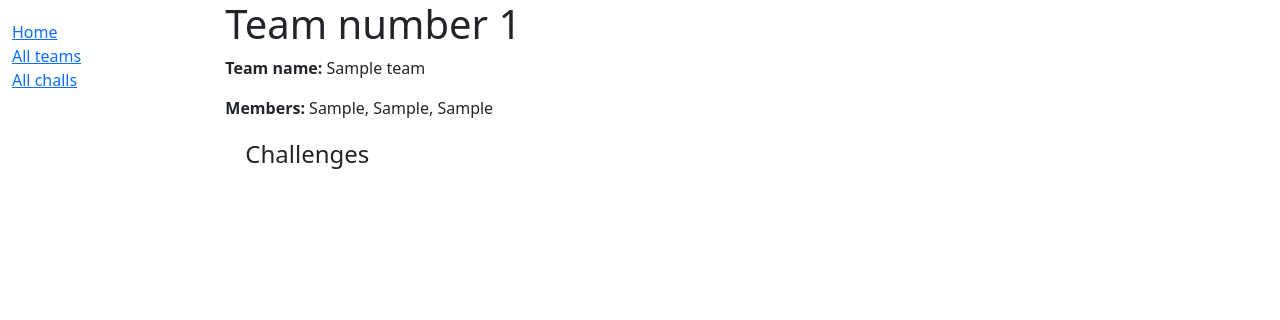
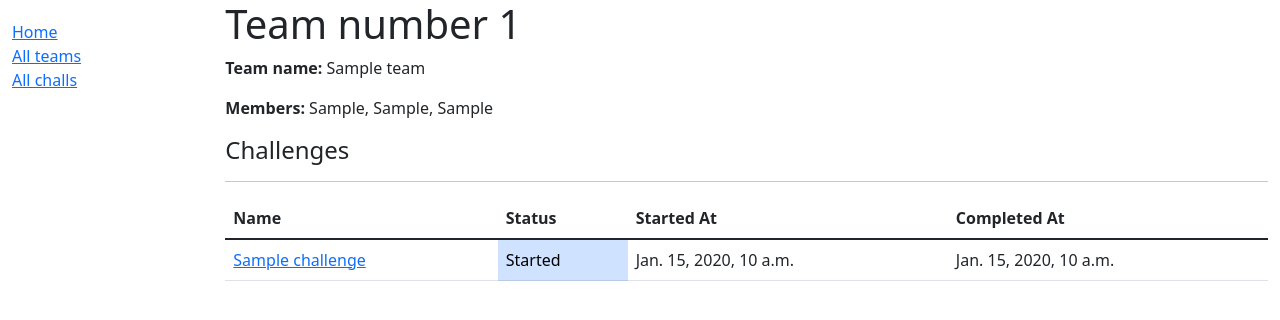
Before and after one commit to henyxia/gis-5-server, a Django app: page /server/teams/1 in a window 1280 px wide. Shown: the top 320 px of the page. Run offline with Django 4.2, Linux system fonts and the light colour scheme; tables that the repository leaves empty hold one stand-in row (values such as "Sample post").

Commit message:
feat: add challenge instances

```diff
--- a/gis5ai/server/models.py
+++ b/gis5ai/server/models.py
@@ -1,5 +1,7 @@
 from django.db import models
 from django.urls import reverse
+
+from datetime import datetime
 
 class Team(models.Model):
     name = models.CharField(max_length=100, help_text='Enter your team name')
@@ -22,6 +24,35 @@ class Team(models.Model):
 
         return members
 
+    def get_challenges(self):
+        # get all challenges
+        challenges = Challenge.objects.all()
+
+        # get challenge instances
+        started = True
+        chall_instances = None
+        try:
+            chall_instances = ChallengeInstance.objects.filter(team=self.pk)
+        except ChallengeInstance.DoesNotExist:
+            started = False
+
+        # prepare quick access map
+        chall_insts = {}
+        if started:
+            for chall_instance in chall_instances:
+                chall_insts[chall_instance.challenge.pk] = chall_instance
+
+        # create final map
+        challs = {}
+        for challenge in challenges:
+            if not started or not challenge.pk in chall_insts:
+                challs[challenge] = None
+                continue
+
+            challs[challenge] = chall_insts[challenge.pk]
+
+        return challs
+
 class Challenge(models.Model):
     name = models.CharField(max_length=100, help_text='Challenge name')
     priority = models.PositiveIntegerField(help_text='Challenge priority')
@@ -35,3 +66,21 @@ class Challenge(models.Model):
 
     def get_absolute_url(self):
         return reverse('chall-detail', args=[str(self.id)])
+
+class ChallengeInstance(models.Model):
+    challenge = models.ForeignKey('Challenge', on_delete=models.RESTRICT)
+    team = models.ForeignKey('Team', on_delete=models.RESTRICT)
+    started_at = models.DateTimeField(blank=True, default=datetime.now)
+    done_at = models.DateTimeField(null=True, blank=True)
+
+    CHALLENGE_STATUS = (
+        ('s', 'Started'),
+        ('c', 'Completed'),
+    )
+    status = models.CharField(
+        max_length=1,
+        choices=CHALLENGE_STATUS,
+        blank=True,
+        default='s',
+        help_text='Challenge status',
+    )
--- a/gis5ai/server/templates/server/team_detail.html
+++ b/gis5ai/server/templates/server/team_detail.html
@@ -1,12 +1,39 @@
 {% extends "base_generic.html" %}
 
 {% block content %}
-  <h1>Team number {{ team.id }}</h1>
+<h1>Team number {{ team.id }}</h1>
 
-  <p><strong>Team name:</strong> {{ team.name }}</p>
-  <p><strong>Members:</strong> {{ team.get_members|join:", " }}</p>
+<p><strong>Team name:</strong> {{ team.name }}</p>
+<p><strong>Members:</strong> {{ team.get_members|join:", " }}</p>
 
-  <div style="margin-left:20px;margin-top:20px">
-    <h4>Challenges</h4>
-  </div>
+<h4>Challenges</h4>
+<hr />
+
+{% if challs %}
+<table class="table">
+  <thead>
+    <th>Name</th>
+    <th>Status</th>
+    <th>Started At</th>
+    <th>Completed At</th>
+  </thead>
+  {% for chall, instance in challs.items %}
+  <tr>
+    <td><a href="{{ chall.get_absolute_url }}">{{ chall.name }}</a></td>
+    <td class={% if instance %}{% if instance.status == 's' %}"table-primary"{% else %}"table-success"{% endif %}{% else %}"table-secondary"{% endif %}>
+      {% if instance %}
+      {{ instance.get_status_display }}
+      {% else %}
+      Not started yet
+      {% endif %}
+    </td>
+    <td>{{ instance.started_at }}</td>
+    <td>{{ instance.done_at }}</td>
+  </tr>
+  {% endfor %}
+</table>
+{% else %}
+  <p>There are no challenges, sadly.</p>
+{% endif %}
+
 {% endblock %}
--- a/gis5ai/server/urls.py
+++ b/gis5ai/server/urls.py
@@ -4,7 +4,7 @@ from . import views
 urlpatterns = [
         path('', views.index, name='index'),
         path('teams/', views.TeamListView.as_view(), name='teams'),
-        path('teams/<int:pk>', views.TeamDetailView.as_view(), name='team-detail'),
+        path('teams/<int:pk>', views.TeamDetailView, name='team-detail'),
         path('teams/create/', views.TeamCreate.as_view(), name='team-create'),
         path('challs/', views.ChallListView.as_view(), name='challs'),
         path('challs/<int:pk>', views.ChallDetailView.as_view(), name='chall-detail'),
--- a/gis5ai/server/views.py
+++ b/gis5ai/server/views.py
@@ -15,6 +15,19 @@ def index(request):
 
     return render(request, 'index.html', context=context)
 
+def TeamDetailView(request, pk):
+    model = Team
+
+    team = Team.objects.get(pk=pk)
+    challs = team.get_challenges()
+
+    context = {
+        'team': team,
+        'challs': challs,
+    }
+
+    return render(request, 'server/team_detail.html', context=context)
+
 class TeamListView(generic.ListView):
     model = Team
     context_object_name = 'team_list'
@@ -23,9 +36,6 @@ class TeamListView(generic.ListView):
 class TeamCreate(CreateView):
     model = Team
     fields = ['name', 'member1', 'member2', 'member3']
-
-class TeamDetailView(generic.DetailView):
-    model = Team
 
 class ChallListView(generic.ListView):
     model = Challenge
```
Also changed, not shown: gis5ai/server/migrations/0004_challengeinstance.py (added), gis5ai/server/migrations/0005_alter_challengeinstance_done_at.py (added), gis5ai/server/migrations/0006_alter_challengeinstance_done_at_and_more.py (added).
